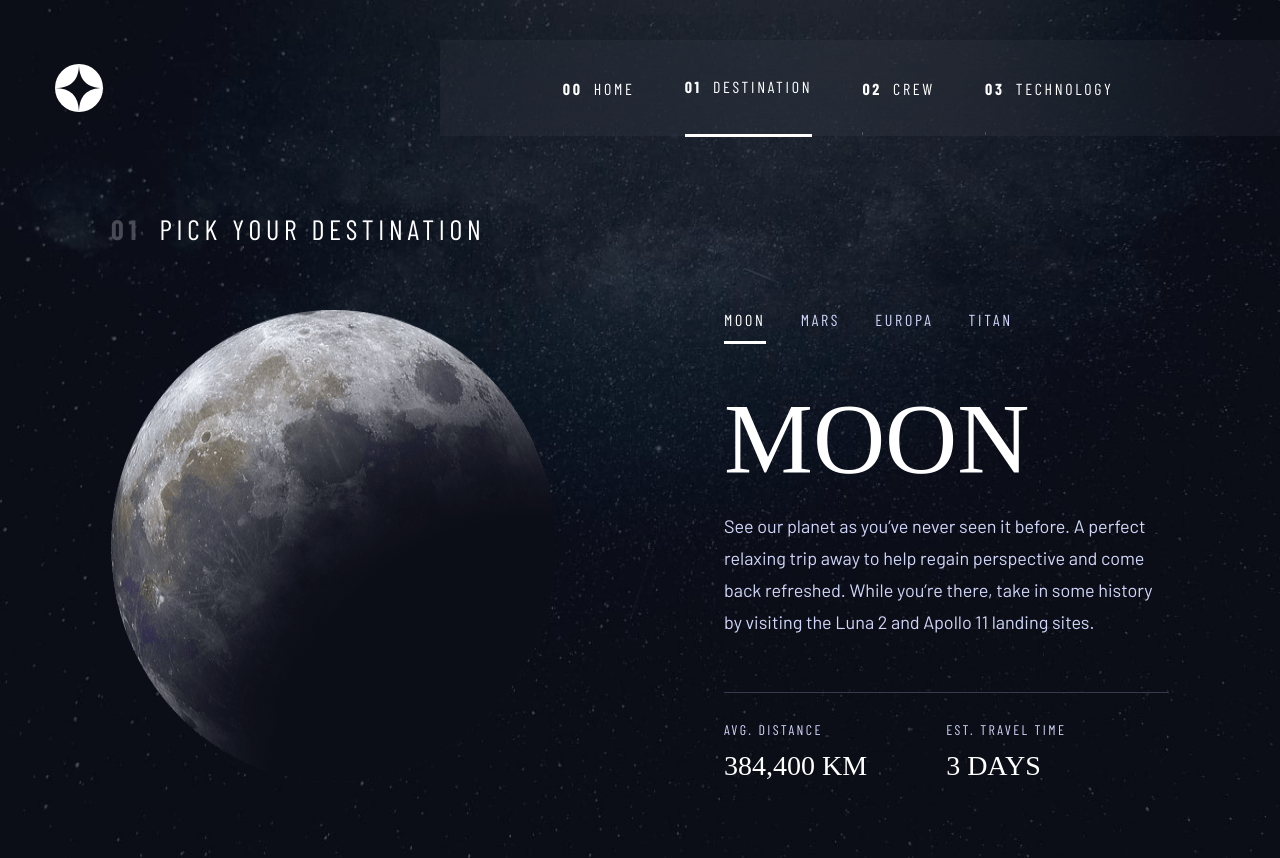
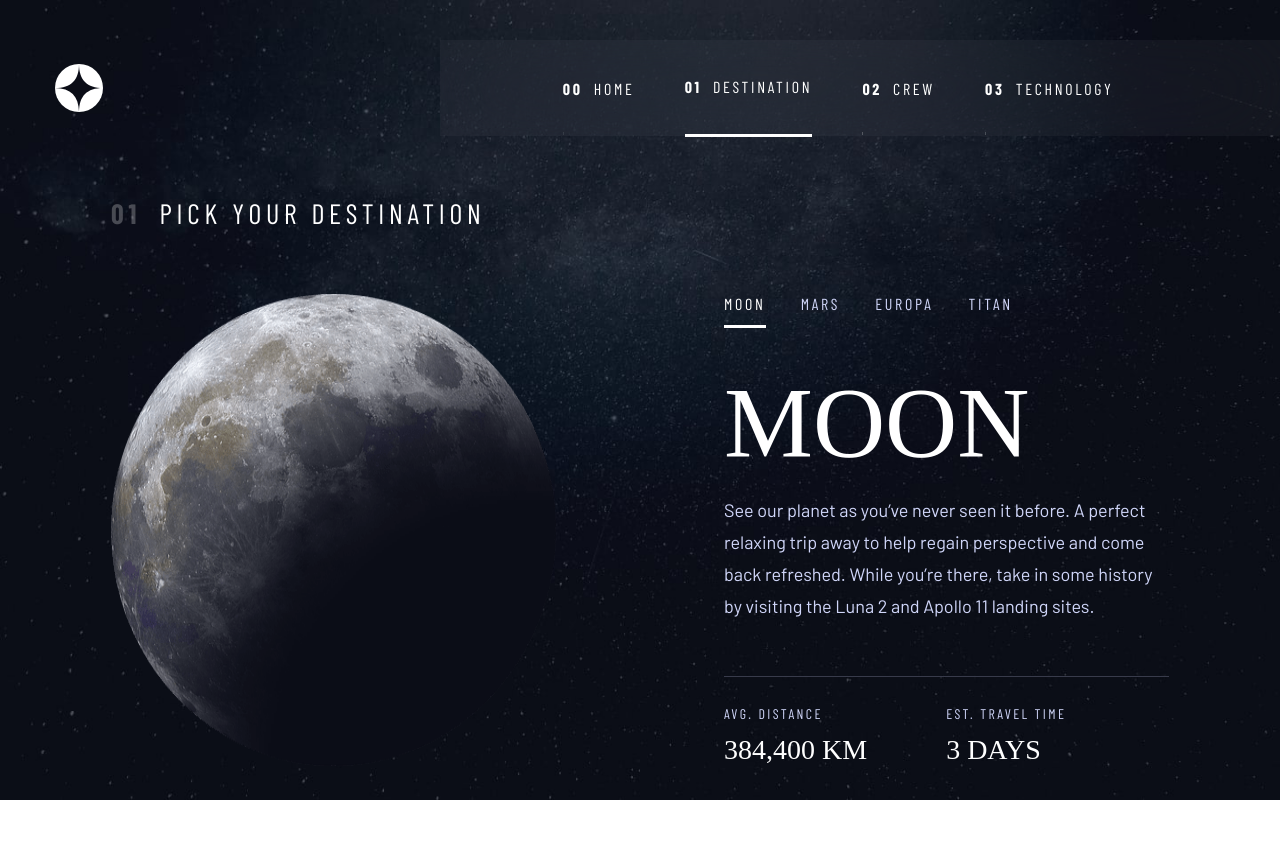
Before and after one commit to OlaleyeFisayo/space-tourism, a React (Vite) app: page /destination in a window 1280 px wide. After the commit the page ends 800 px from the top, so only its background shows below. Built offline with nearby package versions, Linux system fonts and the light colour scheme; a web font is replaced by a local one.

Commit message:
Minor fixes

```diff
--- a/src/components/destinations/index.scss
+++ b/src/components/destinations/index.scss
@@ -1,48 +1,45 @@
+.fade-in {
+  opacity: 1 !important;
+  transition: opacity 0.5s ease-in-out;
+}
+
 .destinations {
   max-width: 1400px !important;
   width: 100% !important;
   display: flex;
   justify-content: space-between;
   gap: 1rem;
-
   @media (max-width: 1200px) {
     flex-direction: column;
     align-items: center;
     gap: 3.31rem;
   }
-
   .img-side {
+    opacity: 0;
     max-width: 27.8125rem;
     width: 100%;
-
     img {
       width: 100%;
       height: 100%;
     }
   }
-
   .text-side {
     max-width: 27.8125rem;
     width: 100%;
-
     .destinations-list {
       display: flex;
       align-items: center;
-
       @media (max-width: 1200px) {
         justify-content: center;
       }
-
       ul {
         display: flex;
         gap: 2.19rem;
-
         @media (max-width: 500px) {
           flex-wrap: wrap;
           align-items: center;
           justify-content: center;
         }
-
         li {
           list-style: none;
           text-decoration: none;
@@ -54,27 +51,24 @@
           letter-spacing: 0.16875rem;
           padding-bottom: 0.73rem;
           cursor: pointer;
-
           @media (max-width: 500px) {
             font-size: 0.875rem;
             letter-spacing: 0.14763rem;
           }
         }
-
         li.active {
           border-bottom: 0.1875rem solid #fff !important;
           color: #fff !important;
           opacity: 1 !important;
         }
-
         li:hover {
           border-bottom: 0.1875rem solid #d0d6f9;
           opacity: 0.5;
         }
       }
     }
-
     .destination-name {
+      opacity: 0;
       color: #fff;
       font-family: "Bellefair";
       font-size: 6.25rem;
@@ -82,60 +76,50 @@
       margin-top: 2.31rem;
       margin-bottom: 0.87rem;
       text-transform: uppercase;
-
       @media (max-width: 1200px) {
         text-align: center;
         font-size: 5rem;
       }
-
       @media (max-width: 500px) {
         font-size: 3.5rem;
       }
     }
-
     .destination-detail {
+      opacity: 0;
       color: #d0d6f9;
       font-family: "Barlow";
       font-size: 1.125rem;
       font-weight: 400;
       line-height: 2rem;
-
       @media (max-width: 1200px) {
         text-align: center;
         font-size: 1rem;
       }
-
       @media (max-width: 500px) {
         font-size: 0.9375rem;
         line-height: 1.5625rem;
       }
     }
-
     .line {
       width: 100%;
       height: 0.0625rem;
       background: #383b4b;
       margin: 3.38rem 0 1.75rem;
-
       @media (max-width: 1200px) {
         margin: 3.38rem auto 1.75rem;
       }
     }
-
     .distance {
       display: flex;
       gap: 4.94rem;
-
       @media (max-width: 1200px) {
         text-align: center;
         align-items: center;
         justify-content: center;
       }
-
       @media (max-width: 500px) {
         flex-direction: column;
       }
-
       section {
         h1 {
           margin-bottom: 0.79rem;
@@ -146,8 +130,8 @@
           letter-spacing: 0.14763rem;
           text-transform: uppercase;
         }
-
         p {
+          opacity: 0;
           color: #fff;
           font-family: "Bellefair";
           font-size: 1.75rem;
--- a/src/components/destinations/index.tsx
+++ b/src/components/destinations/index.tsx
@@ -1,3 +1,4 @@
+import { useEffect, useState } from "react";
 import "./index.scss";
 
 interface props {
@@ -20,10 +21,19 @@ export default function Destinations({
   travel,
   changeDestination,
 }: props) {
+  const [isVisibile, setIsVisible] = useState(false);
+
+  useEffect(() => {
+    setIsVisible(false);
+    setTimeout(() => {
+      setIsVisible(true);
+    }, 400);
+  }, [active]);
+
   return (
-    <section className="destinations">
-      <section className="img-side">
-        <picture>
+    <section className={`destinations`}>
+      <section className={`img-side ${isVisibile ? "fade-in" : ""}`}>
+        <picture className={`${isVisibile ? "fade-in" : ""}`}>
           <source media="(max-width: 700px)" srcSet={images.webp} />
           <img src={images.png} alt={active} />
         </picture>
@@ -58,17 +68,21 @@ export default function Destinations({
           </ul>
         </section>
 
-        <h1 className="destination-name">{active}</h1>
-        <p className="destination-detail">{description}</p>
+        <h1 className={`destination-name ${isVisibile ? "fade-in" : ""}`}>
+          {active}
+        </h1>
+        <p className={`destination-detail ${isVisibile ? "fade-in" : ""}`}>
+          {description}
+        </p>
         <div className="line"></div>
         <section className="distance">
           <section>
             <h1>avg. distance</h1>
-            <p>{distance}</p>
+            <p className={`${isVisibile ? "fade-in" : ""}`}>{distance}</p>
           </section>
           <section>
             <h1>est. travel time</h1>
-            <p>{travel}</p>
+            <p className={`${isVisibile ? "fade-in" : ""}`}>{travel}</p>
           </section>
         </section>
       </section>
--- a/src/pages/destinantion/index.scss
+++ b/src/pages/destinantion/index.scss
@@ -2,25 +2,27 @@
   background-image: url("../../assets/destination/background-destination-desktop.jpg");
   background-repeat: no-repeat;
   background-size: cover;
-
   @media (max-width: 1200px) {
     background-image: url("../../assets/destination/background-destination-tablet.jpg");
   }
-
   @media (max-width: 630px) {
     background-image: url("../../assets/destination/background-destination-tablet.jpg");
   }
-
   .destination-content {
     max-width: 1400px;
     width: 100%;
+    min-height: calc(100dvh - 137px);
     margin: auto;
-    padding: 4.75rem 6.94rem;
-
+    padding: 1.7rem 6.94rem 0;
+    display: flex;
+    flex-direction: column;
+    justify-content: center;
+    @media (max-width: 1200px) {
+      padding: 1.7rem 6.94rem;
+    }
     @media (max-width: 500px) {
       padding: 2.12rem 1.5rem;
     }
-
     .header {
       color: #fff;
       font-family: "Barlow Condensed";
@@ -28,20 +30,17 @@
       font-weight: 400;
       letter-spacing: 0.29531rem;
       text-transform: uppercase;
-
       @media (max-width: 500px) {
         text-align: center;
         font-size: 1rem;
         letter-spacing: 0.16875rem;
       }
-
       .number {
         font-weight: 700;
         opacity: 0.25;
         padding-right: 0.5rem;
       }
     }
-
     .destination-container {
       margin-top: 4rem;
     }
```
